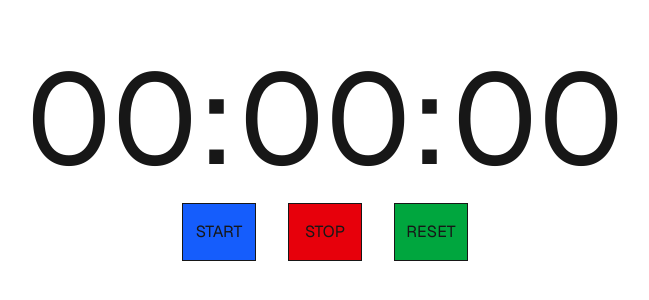
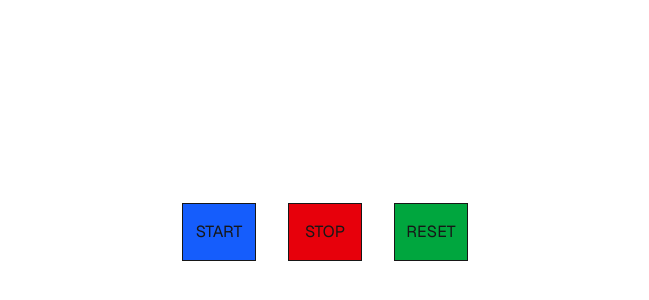
Before and after one commit to nonydev27/clock-timer, a Next.js app: page / in a window 1280 px wide. Shown: the part 242-542 px from the top of the page, without its empty margins (315-964 px from the left). Built offline with nearby package versions, Linux system fonts and the light colour scheme.

Commit message:
styled timer for stop button

```diff
--- a/app/page.tsx
+++ b/app/page.tsx
@@ -2,21 +2,31 @@
 import { useState } from "react";
 export default function Home() {
   const [count, setCount] = useState(0);
+  const [backgroundColor, setBackgroundColor] = useState("white");
 
   return (
     <>
       <div className=" font-sans flex flex-col items-center justify-center min-h-screen py-2">
         <div>
-          <span className="text-9xl">00:</span>{" "}
-          <span className="text-9xl">00:</span>{" "}
-          <span className="text-9xl">00</span>
+          <span className="text-9xl" style={{ color: backgroundColor }}>
+            00:
+          </span>{" "}
+          <span className="text-9xl" style={{ color: backgroundColor }}>
+            00:
+          </span>{" "}
+          <span className="text-9xl" style={{ color: backgroundColor }}>
+            00
+          </span>
         </div>
         <div className="mt-5 flex gap-8">
           <button className="button uppercase border px-9 flex justify-center bg-blue-600 p-4 w-15 hover:bg-white hover:text-blue-500 hover:outline hover:outline-blue-500 transition ease-in-out duration-300 hover:cursor-pointer hover:transform hover:scale-115">
             start
           </button>
 
-          <button className="button uppercase border px-9 flex justify-center bg-red-600 p-4 w-15 hover:bg-white hover:text-red-500 hover:outline hover:outline-red-500 transition ease-in-out duration-300 hover:cursor-pointer hover:transform hover:scale-115">
+          <button
+            onClick={() => setBackgroundColor("red")}
+            className="button uppercase border px-9 flex justify-center bg-red-600 p-4 w-15 hover:bg-white hover:text-red-500 hover:outline hover:outline-red-500 transition ease-in-out duration-300 hover:cursor-pointer hover:transform hover:scale-115"
+          >
             stop
           </button>
 
```
